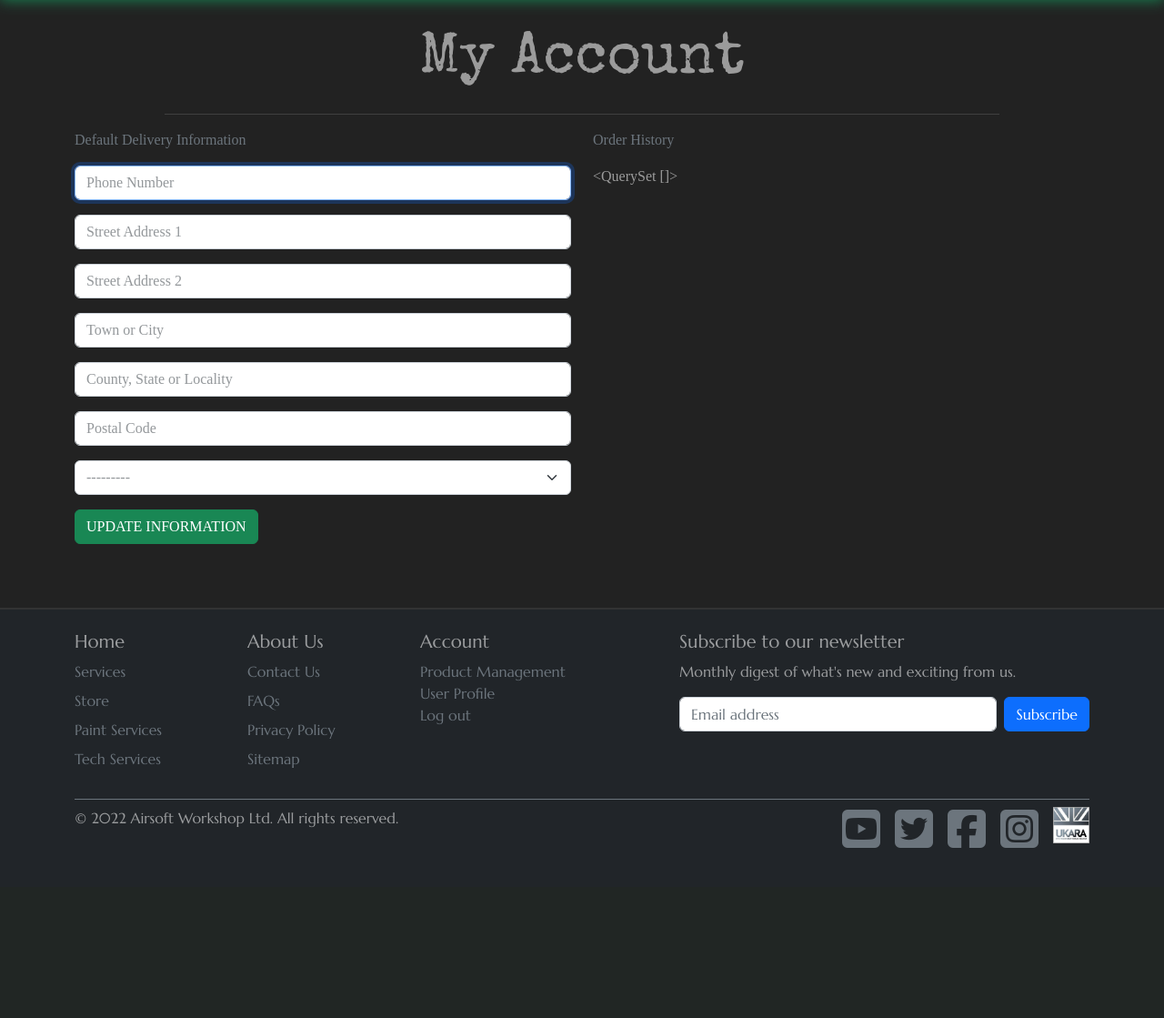
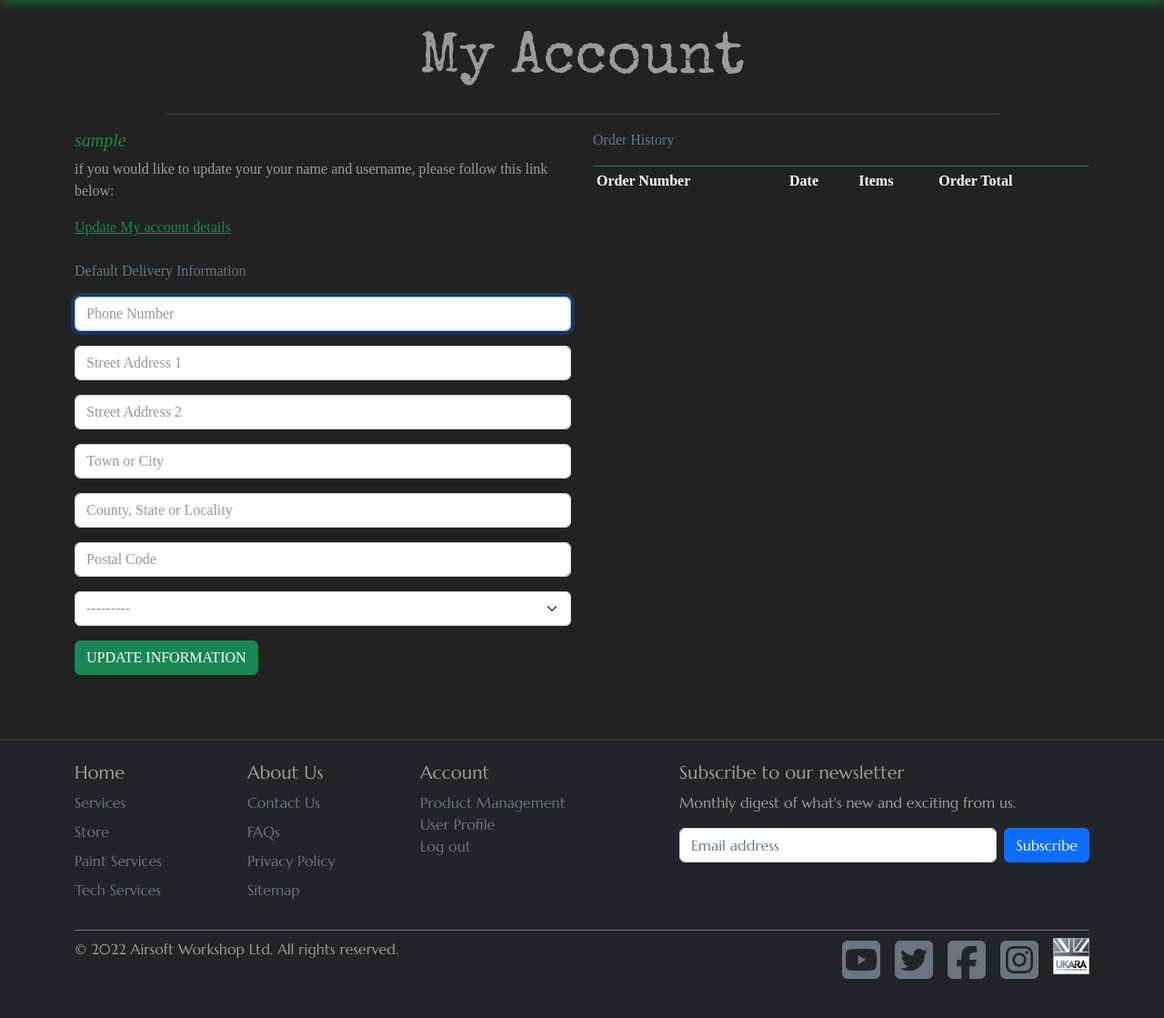
Before and after one commit to GrantWils23/Portfolio-Project-5--Ecommerce-Applications, a Django app: page /profile/ in a window 1280 px wide. Shown: the part 90-1209 px from the top of the page at 91% size. Before the commit the page ends 1022 px from the top, so only its background shows below. Run offline with Django 4.2, Linux system fonts and the light colour scheme; the visitor is signed in with stand-in values (Sample User, id 1); data comes from the database, SQL or seed files in the repository; data that the repository does not hold is empty; some libraries are stand-ins or nearby versions; some web fonts are replaced.

Commit message:
added order history and update user information

```diff
--- a/checkout/admin.py
+++ b/checkout/admin.py
@@ -12,7 +12,7 @@ class OrderAdmin(admin.ModelAdmin):
     readonly_fields = ('order_number', 'date',
                        'delivery', 'order_total', 'grand_total',
                        'original_basket', 'stripe_pid')
-    fields = ('order_number', 'full_name', 'email', 'phone_number', 'country',
+    fields = ('order_number', 'user_profile', 'full_name', 'email', 'phone_number', 'country',
               'postcode', 'town_or_city', 'street_address1', 'street_address2',
               'county', 'date', 'delivery', 'order_total',
               'grand_total', 'original_basket', 'stripe_pid')
--- a/profiles/forms.py
+++ b/profiles/forms.py
@@ -1,5 +1,17 @@
 from django import forms
+from django.contrib.auth.models import User
+from django.contrib.auth.forms import UserChangeForm
 from .models import UserProfile
+
+
+class EditUserProfileForm(UserChangeForm):
+
+    class Meta:
+        model = User
+        fields = (
+            'username', 'email', 'first_name', 'last_name', 'password'
+        )
+        field_order = ['username', 'first_name', 'last_name', 'email']
 
 
 class UserProfileForm(forms.ModelForm):
@@ -15,6 +27,9 @@ class UserProfileForm(forms.ModelForm):
         """
         super().__init__(*args, **kwargs)
         placeholders = {
+            'default_title': 'Title',
+            'default_first_name': 'First Name',
+            'default_last_name': 'Last Name',
             'default_phone_number': 'Phone Number',
             'default_postcode': 'Postal Code',
             'default_town_or_city': 'Town or City',
--- a/profiles/models.py
+++ b/profiles/models.py
@@ -13,7 +13,7 @@ class UserProfile(models.Model):
     delivery information and order history
     """
     user = models.OneToOneField(User, on_delete=models.CASCADE)
-    default_phone_number = models.CharField(max_length=20, null=True, blank=True)
+    default_phone_number = PhoneNumberField(null=True, blank=True)
     default_street_address1 = models.CharField(max_length=80, null=True, blank=True)
     default_street_address2 = models.CharField(max_length=80, null=True, blank=True)
     default_town_or_city = models.CharField(max_length=40, null=True, blank=True)
--- a/profiles/static/profiles/css/profiles.css
+++ b/profiles/static/profiles/css/profiles.css
@@ -1,3 +1,9 @@
+.ordwer-history {
+    max-height: 416px;
+    /* height of profile form + submit button */
+    overflow-y: auto;
+}
+
 #profile-update-form .form-control {
     color: #000000;
 }
--- a/profiles/templates/profiles/profile.html
+++ b/profiles/templates/profiles/profile.html
@@ -31,6 +31,11 @@
     <!-- row-1 -->
     <div class="row justify-content-center">
         <div class="col-12 col-lg-6">
+            <div class="col-12 mb-4">
+                <h5 class="text-success"><i>{{ request.user }}</i></h5>
+                <p> if you would like to update your your name and username, please follow this link below:</p>
+                <a class="my-1 page-link-success" href="{% url 'edit_user_profile' %}">Update My account details</a>
+            </div>
             <p class="text-muted">Default Delivery Information</p>
             <form action="{% url 'profile' %}" method="POST" class="mt-3" id="profile-update-form">
                 {% csrf_token %}
@@ -40,7 +45,38 @@
         </div>
         <div class="col-12 col-lg-6">
             <p class="text-muted">Order History</p>
-            {{ orders }}
+            <div class="order-history table-responsive">
+                <table class="table table-sm table-borderless border-success border-top rounded-1 text-white">
+                    <thead>
+                        <tr>
+                            <th>Order Number</th>
+                            <th>Date</th>
+                            <th>Items</th>
+                            <th>Order Total</th>
+                        </tr>
+                    </thead>
+                    <tbody>
+                        {% for order in orders %}
+                        <tr>
+                            <td>
+                                <a class="page-link-success" href="{% url 'order_history' order.order_number %}" title="{{ order.order_number }}">{{ order.order_number|truncatechars:6 }}</a>
+                            </td>
+                            <td>{{ order.date }}</td>
+                            <td>
+                                <ul class="list-unstyled">
+                                    {% for item in order.lineitems.all %}
+                                    <li class="small">
+                                        {{ item.product.name }} x {{ item.quantity }}
+                                    </li>
+                                    {% endfor %}
+                                </ul>
+                            </td>
+                            <td>{{ order.grand_total }}</td>
+                        </tr>
+                        {% endfor %}
+                    </tbody>
+                </table>
+            </div>
         </div>
     </div>
 </div>
--- a/profiles/urls.py
+++ b/profiles/urls.py
@@ -1,6 +1,11 @@
 from django.urls import path
+
 from . import views
+
 
 urlpatterns = [
     path('', views.profile, name='profile'),
+    path('order_hisrtory/<order_number>', views.order_history, name='order_history'),
+    path('edit_profile/', views.EditUserProfile, name='edit_user_profile'),
+    path('password/', views.ChangePassword, name='change_password'),
 ]
--- a/profiles/views.py
+++ b/profiles/views.py
@@ -1,8 +1,13 @@
-from django.shortcuts import render, get_object_or_404
+from django.shortcuts import render, get_object_or_404, redirect, reverse
+from django.contrib.auth.models import User
+from django.contrib.auth.forms import PasswordChangeForm
+from django.contrib.auth import update_session_auth_hash
 from django.contrib import messages
 
 from .models import UserProfile
-from .forms import UserProfileForm
+from .forms import UserProfileForm, EditUserProfileForm
+
+from checkout.models import Order
 
 
 def profile(request):
@@ -25,3 +30,51 @@ def profile(request):
     }
 
     return render(request, template, context)
+
+
+def order_history(request, order_number):
+    order = get_object_or_404(Order, order_number=order_number)
+
+    messages.info(request, (
+        f'This is a past confirmation for order number {order_number}. '
+        'A confirmation email was sent on the order date'
+    ))
+
+    template = 'checkout/checkout_success.html'
+    context = {
+        'order': order,
+        'from_profile': True,
+    }
+
+    return render(request, template, context)
+
+
+def EditUserProfile(request):
+    if request.method == 'POST':
+        form = EditUserProfileForm(request.POST, instance=request.user)
+
+        if form.is_valid():
+            form.save()
+            messages.info(request, 'Profile updated successfully')
+            return redirect(reverse('profile'))
+    else:
+        form = EditUserProfileForm(instance=request.user)
+        args = {'form': form}
+        return render(request, 'profiles/edit_profile.html', args)
+
+
+def ChangePassword(request):
+    if request.method == 'POST':
+        form = PasswordChangeForm(data=request.POST, user=request.user)
+
+        if form.is_valid():
+            form.save()
+            update_session_auth_hash(request, form.user)
+            messages.info(request, 'Password updated successfully')
+            return redirect(reverse('profile'))
+        else:
+            return redirect('change_password/')
+    else:
+        form = PasswordChangeForm(user=request.user)
+        args = {'form': form}
+        return render(request, 'profiles/change_password.html', args)
```
Also changed, not shown: checkout/templates/checkout/checkout_success.html (+8 -0 lines), checkout/views.py (+43 -2 lines), profiles/templates/profiles/change_password.html (added, +44 -0 lines), profiles/templates/profiles/edit_profile.html (added, +44 -0 lines).
